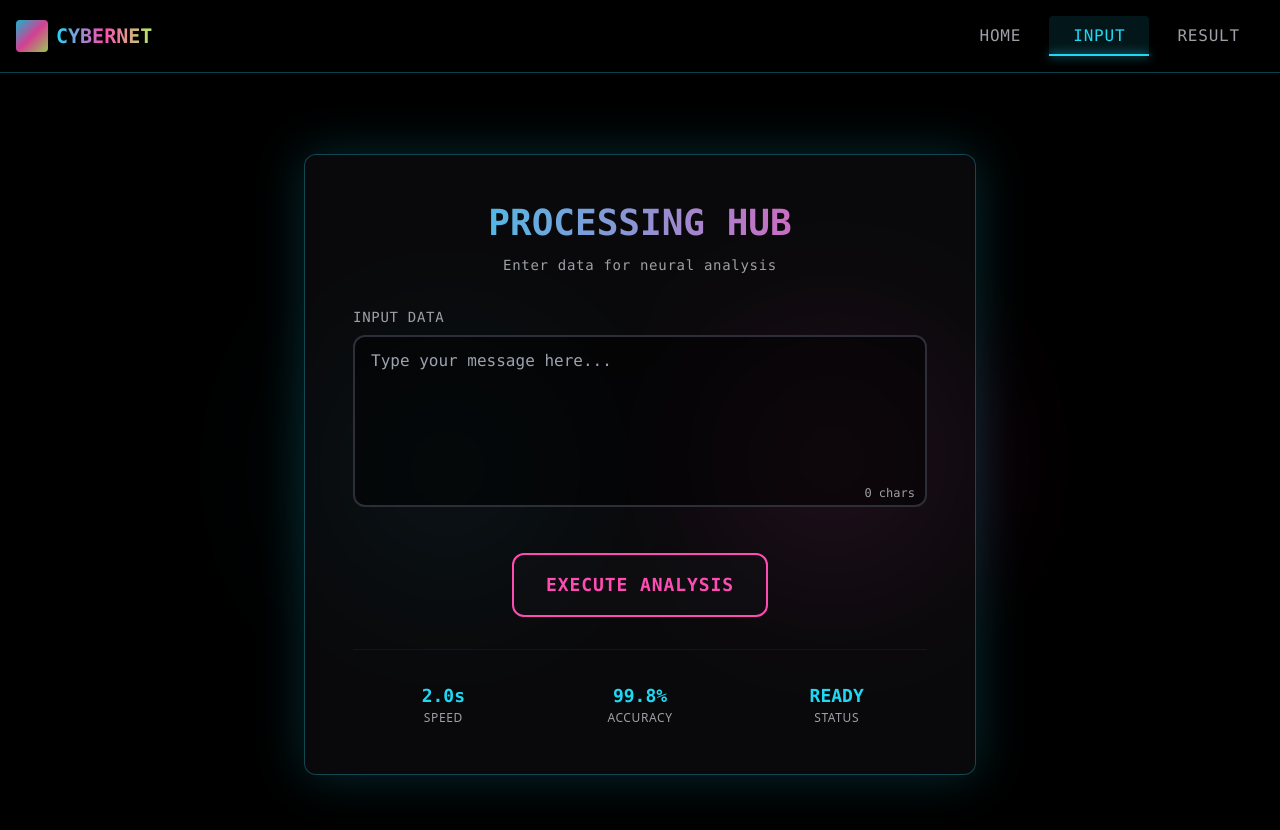
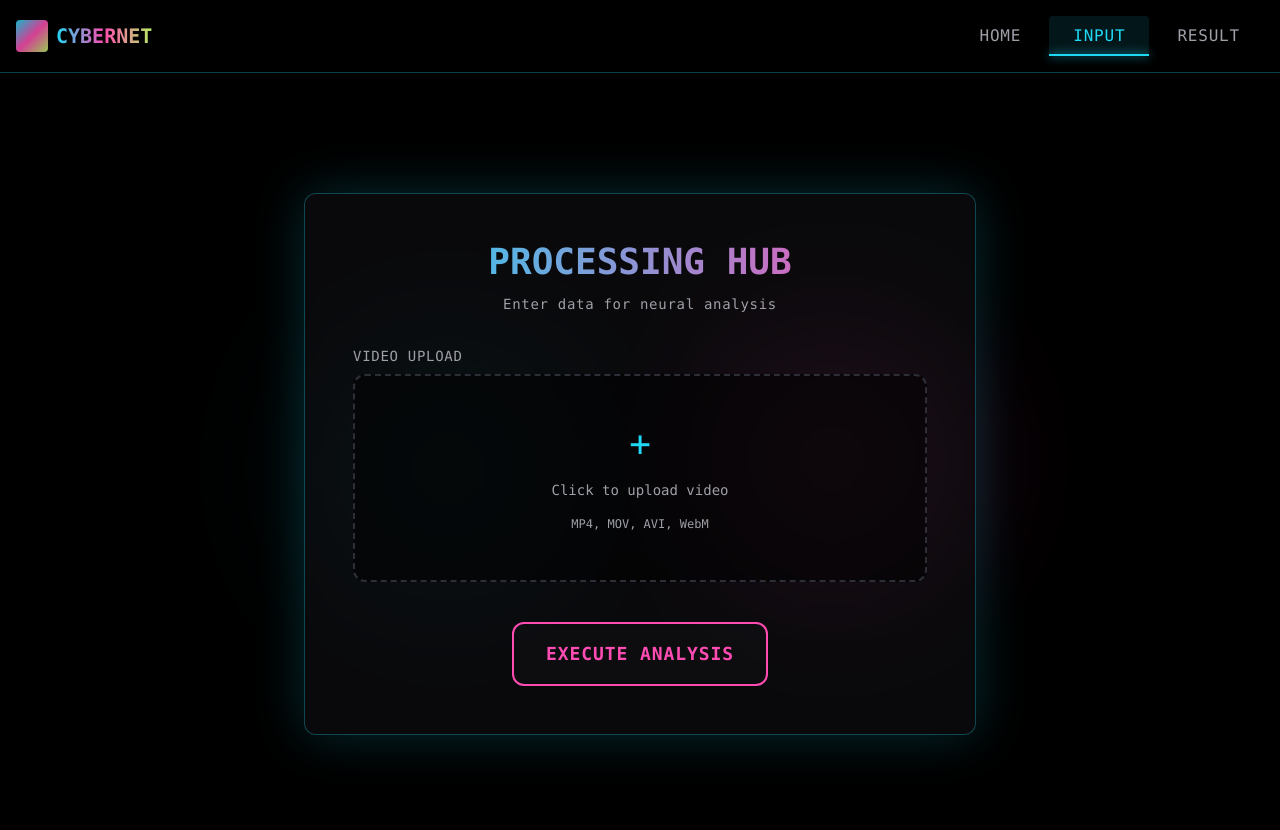
Before and after one commit to sufian-20i-2654/volta-art, a React (Vite) app: page / in a window 1280 px wide. Both pictures are taken after a click on the button "INITIALIZE SYSTEM". Shown: the top 830 px of the page. Built offline with nearby package versions, Linux system fonts and the light colour scheme; the HTML template or start-up script is replaced by a standard one.

Commit message:
Refactor Input page for video upload

```diff
--- a/src/views/Input.tsx
+++ b/src/views/Input.tsx
@@ -11,19 +11,20 @@ interface InputProps {
  * Input view - Processing hub with form and mock API integration
  */
 const Input = ({ onNavigate }: InputProps) => {
-  const [inputText, setInputText] = useState('');
+  const [videoFile, setVideoFile] = useState<File | null>(null);
   const [isLoading, setIsLoading] = useState(false);
 
   const handleSubmit = async (e: FormEvent) => {
     e.preventDefault();
 
-    if (!inputText.trim()) return;
+    if (!videoFile) return;
 
     setIsLoading(true);
 
     try {
-      // Call mock API with 2-second delay
-      const result = await mockApi(inputText);
+      // Call mock API with video file info
+      const fileInfo = `${videoFile.name} (${(videoFile.size / 1024 / 1024).toFixed(2)} MB)`;
+      const result = await mockApi(fileInfo);
 
       // Navigate to result view with returned data
       onNavigate('result', result);
@@ -62,42 +63,66 @@ const Input = ({ onNavigate }: InputProps) => {
 
             {/* Form */}
             <form onSubmit={handleSubmit} className="space-y-6">
-              {/* Input field with glowing focus */}
+              {/* Video upload field */}
               <div className="relative">
                 <label
-                  htmlFor="input-field"
+                  htmlFor="video-upload"
                   className="block text-sm font-mono uppercase tracking-wider text-muted-foreground mb-2"
                 >
-                  Input Data
+                  Video Upload
                 </label>
-                <textarea
-                  id="input-field"
-                  value={inputText}
-                  onChange={(e) => setInputText(e.target.value)}
-                  placeholder="Type your message here..."
-                  rows={6}
+                <div className="relative">
+                  <input
+                    id="video-upload"
+                    type="file"
+                    accept="video/*"
+                    onChange={(e) => setVideoFile(e.target.files?.[0] || null)}
+                    className="hidden"
+                  />
+                  <label
+                    htmlFor="video-upload"
                     className="
                       w-full
                       bg-background/50
                       border-2
                       border-border
+                      border-dashed
                       rounded-lg
-                    px-4
-                    py-3
+                      px-6
+                      py-12
                       text-foreground
                       font-mono
-                    focus:outline-none
-                    focus:border-primary
-                    focus:shadow-[0_0_20px_hsl(var(--primary)/0.3)]
+                      hover:border-primary
+                      hover:shadow-[0_0_20px_hsl(var(--primary)/0.3)]
                       transition-all
                       duration-300
-                    resize-none
+                      cursor-pointer
+                      flex
+                      flex-col
+                      items-center
+                      justify-center
+                      gap-4
                     "
-                />
-
-                {/* Character count */}
-                <div className="absolute bottom-3 right-3 text-xs text-muted-foreground font-mono">
-                  {inputText.length} chars
+                  >
+                    {videoFile ? (
+                      <>
+                        <div className="text-primary text-lg">✓</div>
+                        <div className="text-center">
+                          <div className="text-sm text-foreground">{videoFile.name}</div>
+                          <div className="text-xs text-muted-foreground mt-1">
+                            {(videoFile.size / 1024 / 1024).toFixed(2)} MB
+                          </div>
+                        </div>
+                        <div className="text-xs text-muted-foreground">Click to change</div>
+                      </>
+                    ) : (
+                      <>
+                        <div className="text-primary text-4xl">+</div>
+                        <div className="text-sm text-muted-foreground">Click to upload video</div>
+                        <div className="text-xs text-muted-foreground">MP4, MOV, AVI, WebM</div>
+                      </>
+                    )}
+                  </label>
                 </div>
               </div>
 
@@ -107,28 +132,12 @@ const Input = ({ onNavigate }: InputProps) => {
                   type="submit"
                   variant="pink"
                   size="lg"
-                  disabled={!inputText.trim()}
+                  disabled={!videoFile}
                 >
                   Execute Analysis
                 </NeonButton>
               </div>
             </form>
-
-            {/* Decorative grid */}
-            <div className="mt-8 pt-8 border-t border-border/30">
-              <div className="grid grid-cols-3 gap-4 text-center">
-                {[
-                  { label: 'Speed', value: '2.0s' },
-                  { label: 'Accuracy', value: '99.8%' },
-                  { label: 'Status', value: 'READY' },
-                ].map((stat) => (
-                  <div key={stat.label}>
-                    <div className="text-primary font-mono font-bold text-lg">{stat.value}</div>
-                    <div className="text-muted-foreground text-xs uppercase tracking-wider">{stat.label}</div>
-                  </div>
-                ))}
-              </div>
-            </div>
           </div>
         )}
       </div>
```
Lines whose indentation alone changed are shown as unchanged.
